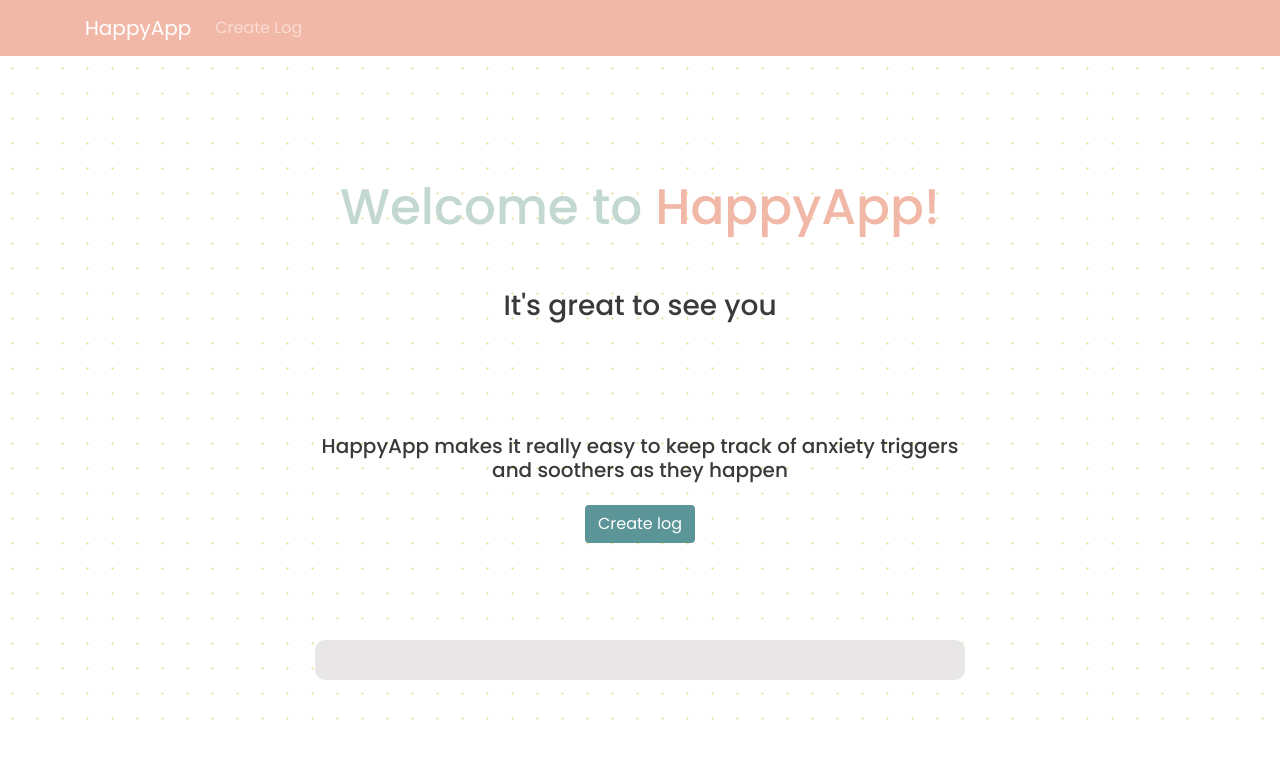
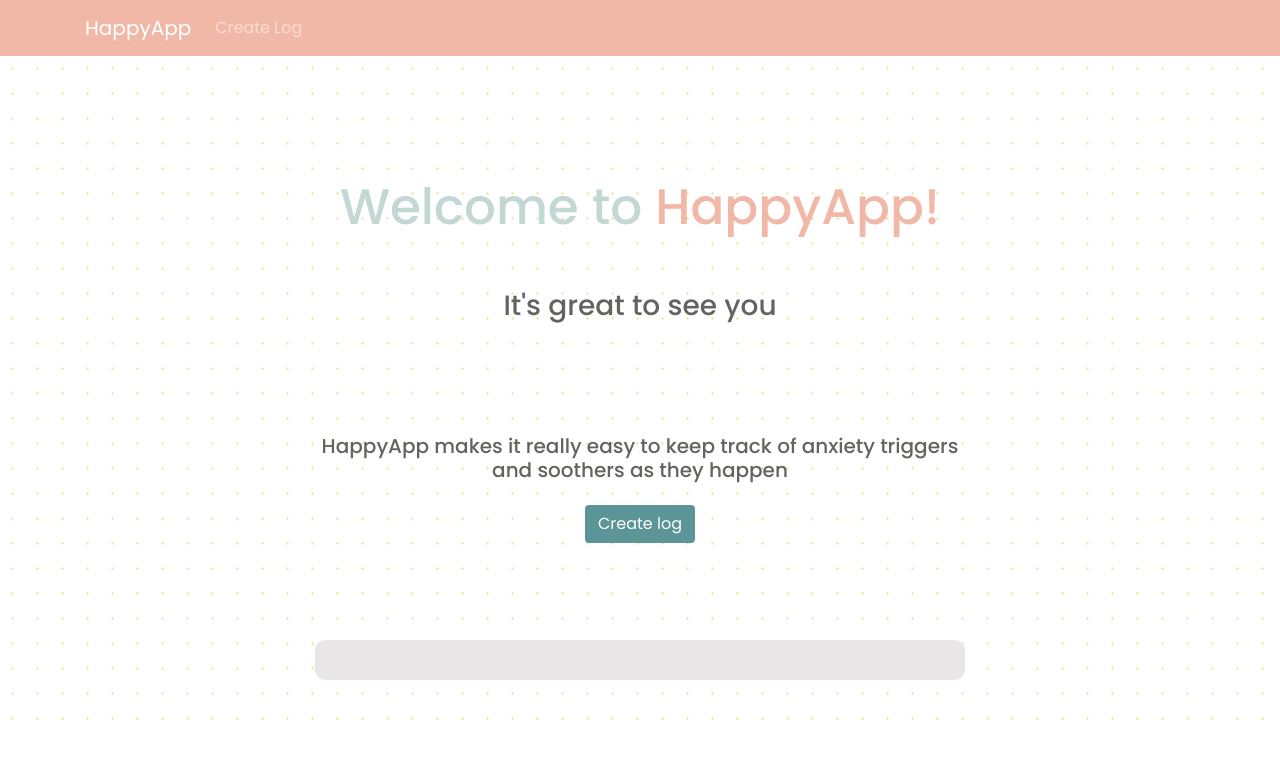
Before and after one commit to giomine/happyapp, a React (Create React App) app: page / in a window 1280 px wide. Shown: the top 758 px of the page. Built offline with nearby package versions, Linux system fonts and the light colour scheme; no server answers.

Commit message:
Lighten Welcome text

```diff
--- a/src/components/styledcomponents/Welcome.js
+++ b/src/components/styledcomponents/Welcome.js
@@ -6,7 +6,7 @@ export default styled.div`
     justify-content: center;
     align-items: center;
     height: 70vh;
-    color: #3a3a38;
+    color: #636360;
     text-align: center;
     h1 {
         font-size: 50px;
```
